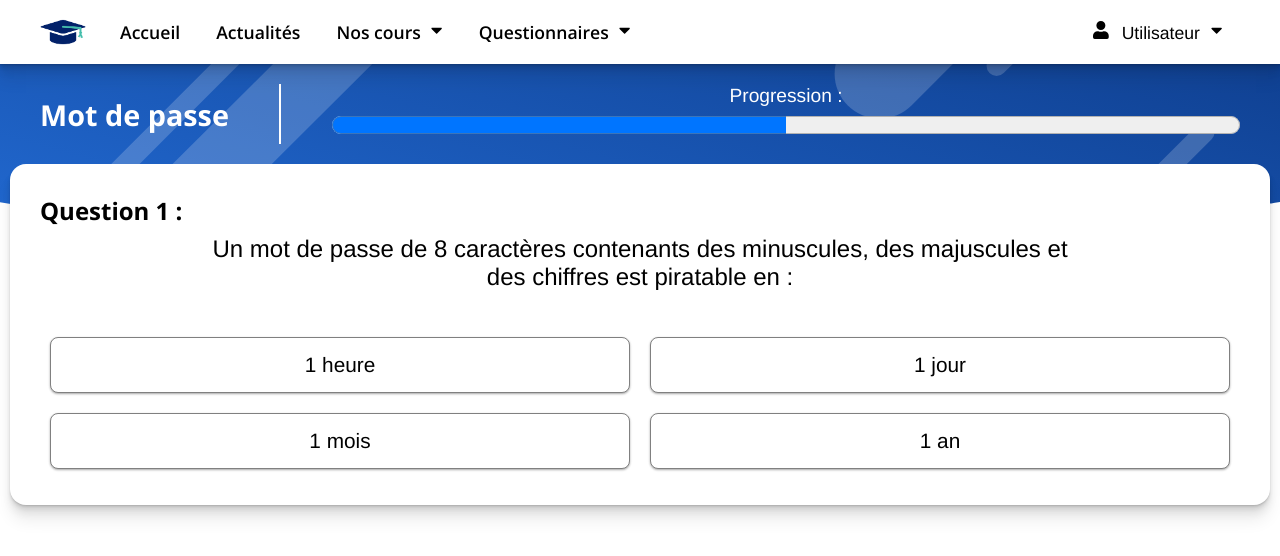
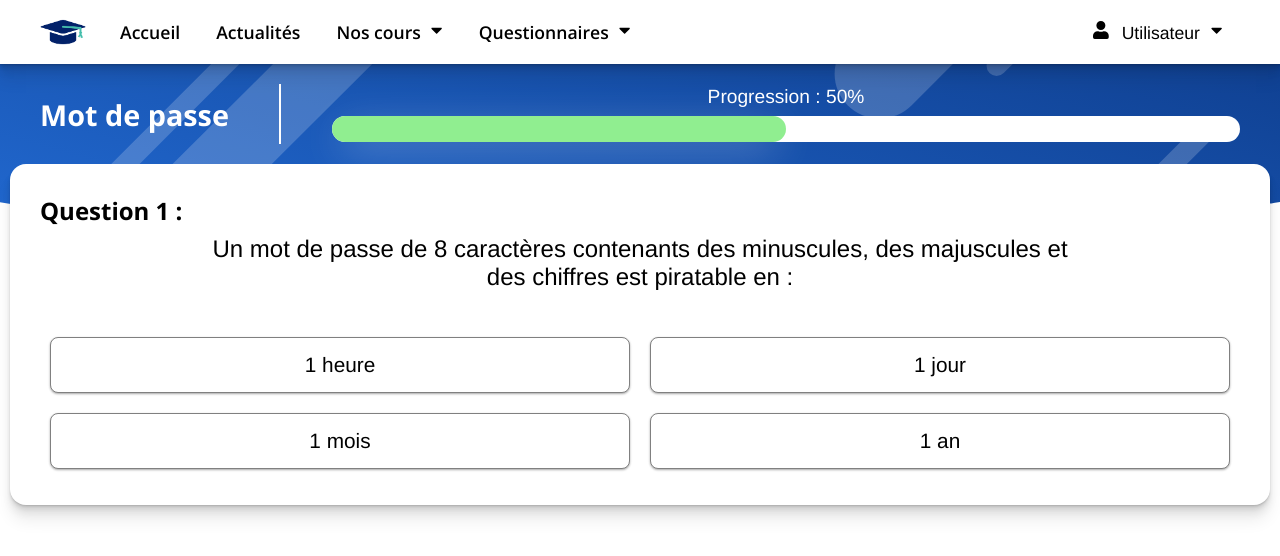
Before and after one commit to coulibib/cybersecurity, a Vue app: page /survey/0/0 in a window 1280 px wide. Shown: the top 556 px of the page. Built offline with nearby package versions, Linux system fonts and the light colour scheme.

Commit message:
Improve progress bar

```diff
--- a/src/views/Survey.vue
+++ b/src/views/Survey.vue
@@ -4,8 +4,10 @@
       <h1>{{ Dataset[category]['title_category'] }}</h1>
       <hr>
       <div id="progress_bar">
-        <p>Progression :</p>
-        <progress max="100" :value="(100 / Dataset[category]['survey'].length) * (parseInt(question) + 1)"></progress>
+        <p>Progression : {{ (100 / Dataset[category]['survey'].length) * (parseInt(question) + 1) }}%</p>
+        <div id="progress">
+          <div id="progress-value"></div>
+        </div>
       </div>
     </section>
 
@@ -56,6 +58,10 @@ export default {
       choices: [],
       msg_btn: ''
     }
+  },
+  mounted() {
+    document.querySelector('#progress-value').style.setProperty('--ns', (100 / this.$store.state.Dataset[this.category]['survey'].length) * parseInt(this.question) + '%')
+    document.querySelector('#progress-value').style.setProperty('--ne', (100 / this.$store.state.Dataset[this.category]['survey'].length) * (parseInt(this.question) + 1) + '%')
   },
   methods: {
     answer(id) {
@@ -193,6 +199,7 @@ section:nth-of-type(1) hr {
   flex-flow: column nowrap;
   align-items: center;
   justify-content: center;
+  gap: 8px 0;
 }
 
 #progress_bar p {
@@ -200,11 +207,36 @@ section:nth-of-type(1) hr {
   font-size: 1.2em;
 }
 
-#progress_bar progress {
+#progress {
+  background: white;
+  justify-content: flex-start;
+  border-radius: 100px;
+  align-items: center;
+  position: relative;
+  display: flex;
+  height: 26px;
   width: 100%;
-  height: 36px;
 }
 
+#progress-value {
+  animation: load 2s normal forwards;
+  box-shadow: 0 10px 40px -10px #fff;
+  border-radius: 100px;
+  background: lightgreen;
+  height: 26px;
+  width: 0;
+  text-align: center;
+  color: var(--text);
+}
+
+@keyframes load {
+  from {
+    width: var(--ns, 0%);
+  }
+  to {
+    width: var(--ne, 100%);
+  }
+}
 
 section:nth-of-type(2) {
   margin: 0 auto 40px;
```
